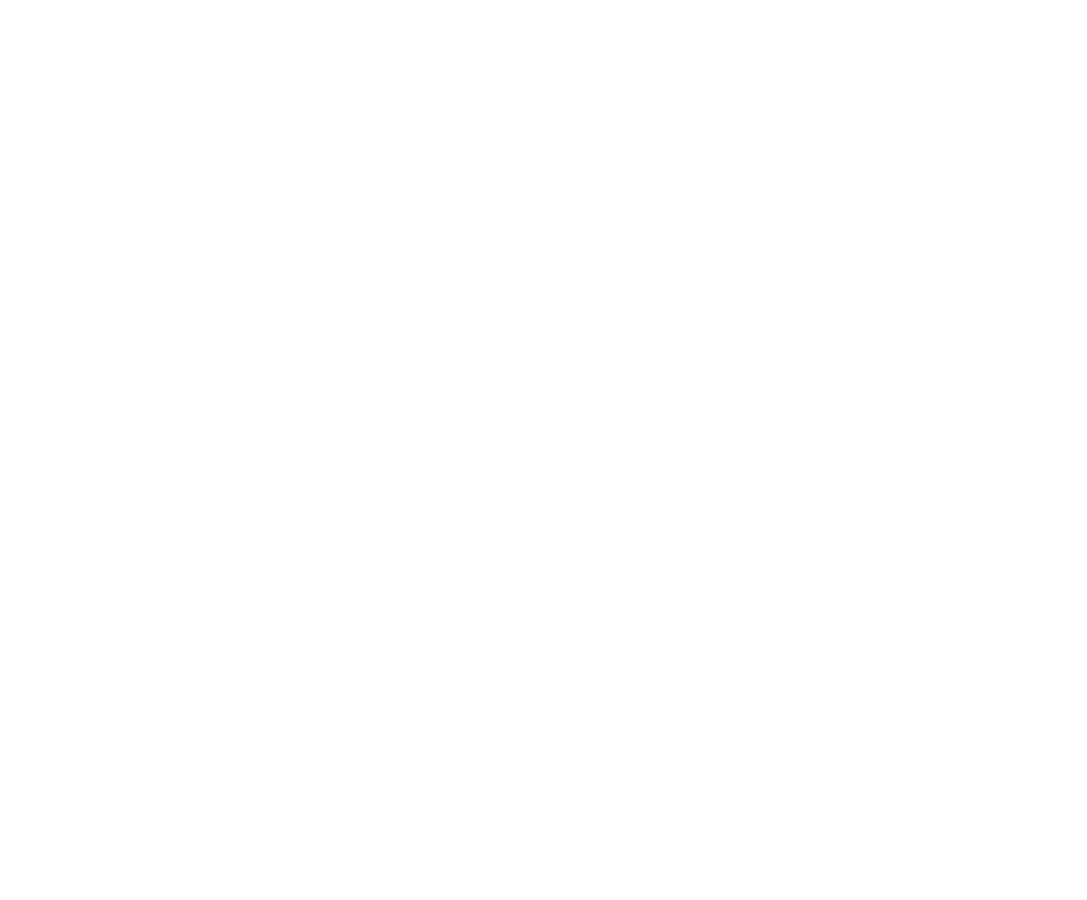
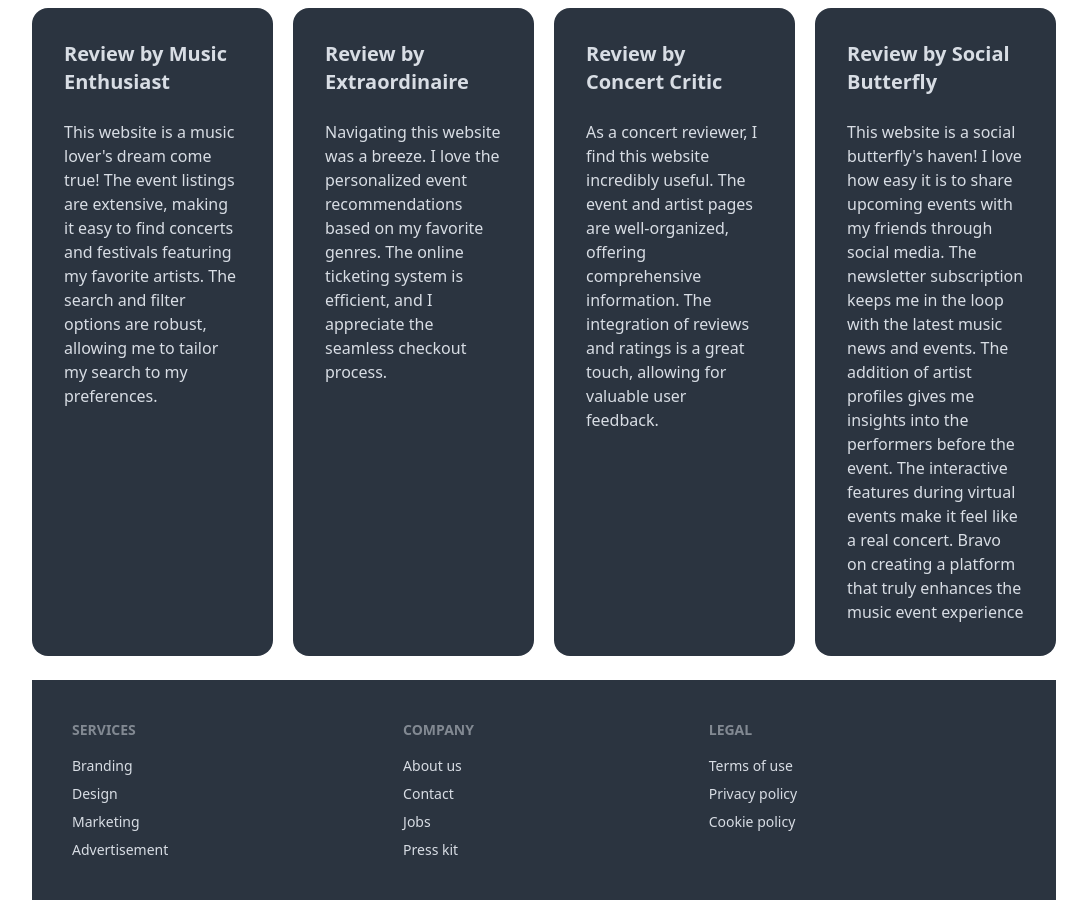
Before and after one commit to Digontha/Music-Club-Website, a React (Vite) app: page / in a window 1280 px wide. Shown: the part 2420-3320 px from the top of the page, without its empty margins (96-1183 px from the left). Before the commit the page ends 2352 px from the top, so only its background shows below. Built offline with nearby package versions, Linux system fonts and the light colour scheme.

Commit message:
create review section for my website

```diff
--- a/src/Component/Pages/Home/Home.jsx
+++ b/src/Component/Pages/Home/Home.jsx
@@ -2,6 +2,8 @@
 import Banner from "./HomeElement/Banner";
 import Service from "./HomeElement/Service";
 import Future from "./HomeElement/Future";
+import Review from "./HomeElement/Review";
+import Footer from "./HomeElement/Footer";
 
 
 const Home = () => {
@@ -22,6 +24,8 @@
                 }
              </div>
               <Future></Future>
+              <Review></Review>
+              <Footer></Footer>
         </div>
     );
 };
--- /dev/null
+++ b/src/Component/Pages/Home/HomeElement/Footer.jsx
@@ -0,0 +1,30 @@
+
+
+const Footer = () => {
+    return (
+        <footer className="footer p-10 bg-neutral text-neutral-content">
+  <nav>
+    <header className="footer-title">Services</header>
+    <a className="link link-hover">Branding</a>
+    <a className="link link-hover">Design</a>
+    <a className="link link-hover">Marketing</a>
+    <a className="link link-hover">Advertisement</a>
+  </nav>
+  <nav>
+    <header className="footer-title">Company</header>
+    <a className="link link-hover">About us</a>
+    <a className="link link-hover">Contact</a>
+    <a className="link link-hover">Jobs</a>
+    <a className="link link-hover">Press kit</a>
+  </nav>
+  <nav>
+    <header className="footer-title">Legal</header>
+    <a className="link link-hover">Terms of use</a>
+    <a className="link link-hover">Privacy policy</a>
+    <a className="link link-hover">Cookie policy</a>
+  </nav>
+</footer>
+    );
+};
+
+export default Footer;
--- /dev/null
+++ b/src/Component/Pages/Home/HomeElement/Review.jsx
@@ -0,0 +1,44 @@
+
+
+const Review = () => {
+    return (
+       <>
+             <h1 className='text-2xl text-center font-serif font-medium  mt-5 underline'>Review</h1>
+        <div className="grid grid-cols-1 md:grid-cols-2 lg:grid-cols-4 gap-5 py-6">
+
+            <div className="card  bg-neutral text-neutral-content">
+                <div className="card-body items-center space-y-4">
+                    <h2 className="card-title">Review by Music Enthusiast</h2>
+                    <p>This website is a music lover's dream come true! The event listings are extensive, making it easy to find concerts and festivals featuring my favorite artists. The search and filter options are robust, allowing me to tailor my search to my preferences. </p>
+
+                </div>
+            </div>
+            <div className="card  bg-neutral text-neutral-content">
+                <div className="card-body items-center space-y-4">
+                    <h2 className="card-title">Review by Extraordinaire </h2>
+                    <p>Navigating this website was a breeze. I love the personalized event recommendations based on my favorite genres. The online ticketing system is efficient, and I appreciate the seamless checkout process. </p>
+
+                </div>
+            </div>
+            <div className="card  bg-neutral text-neutral-content">
+                <div className="card-body items-center space-y-4">
+                    <h2 className="card-title">Review by Concert Critic</h2>
+                    <p>As a concert reviewer, I find this website incredibly useful. The event and artist pages are well-organized, offering comprehensive information. The integration of reviews and ratings is a great touch, allowing for valuable user feedback.</p>
+
+                </div>
+            </div>
+            <div className="card  bg-neutral text-neutral-content">
+                <div className="card-body items-center space-y-4">
+                    <h2 className="card-title">Review by Social Butterfly</h2>
+                    <p>This website is a social butterfly's haven! I love how easy it is to share upcoming events with my friends through social media. The newsletter subscription keeps me in the loop with the latest music news and events. The addition of artist profiles gives me insights into the performers before the event. The interactive features during virtual events make it feel like a real concert. Bravo on creating a platform that truly enhances the music event experience</p>
+
+                </div>
+            </div>
+
+
+        </div>
+       </>
+    );
+};
+
+export default Review;
```
